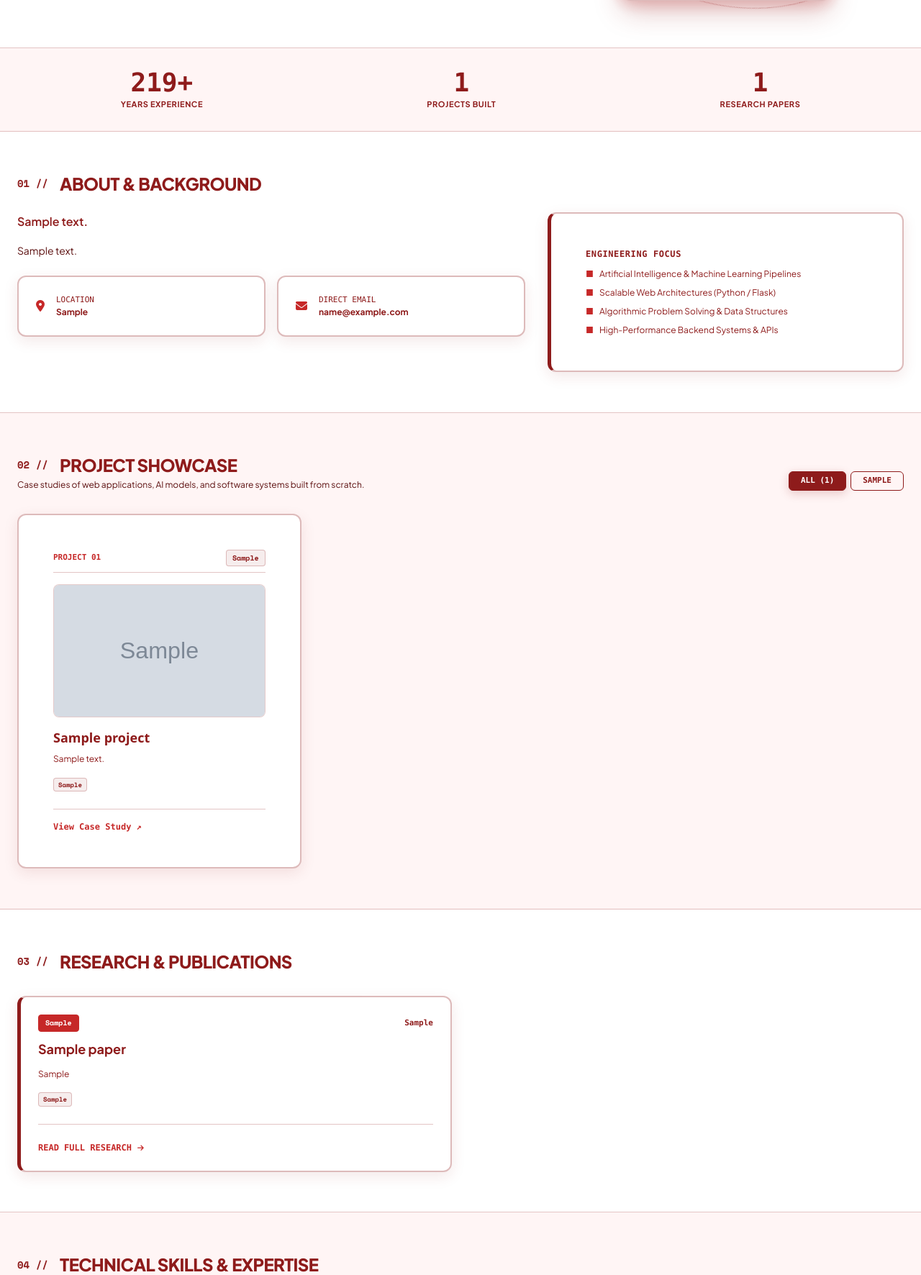
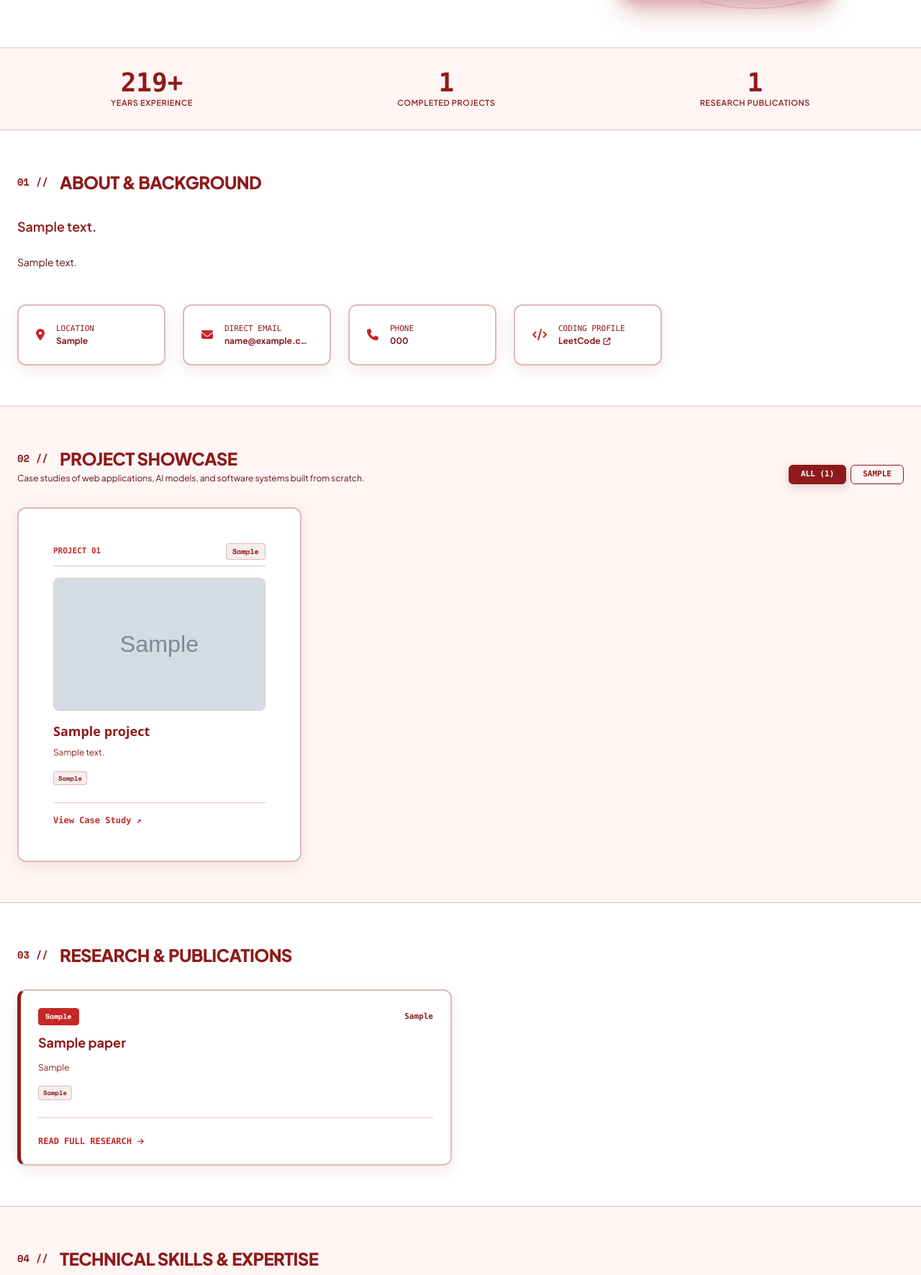
Before and after one commit to mestermain/Personal, a Flask app: page / in a window 1280 px wide. Shown: the part 505-2277 px from the top of the page at 72% size. Run offline with Flask 3, Linux system fonts and the light colour scheme; tables that the repository leaves empty hold one stand-in row (values such as "Sample post"); grey boxes marked "Sample" are stand-in pictures; some libraries are stand-ins or nearby versions.

Commit message:
Sync Supabase database, remove Engineering Focus card, add Google Drive image converter

```diff
--- a/app.py
+++ b/app.py
@@ -8,6 +8,7 @@ from sqlalchemy.engine import Engine
 from routes import main_bp
 from auth import auth_bp
 from admin import admin_bp
+from utils import convert_gdrive_url
 
 import urllib.parse
 
@@ -59,8 +60,14 @@ def create_app():
 
     # Database Configuration (PostgreSQL / Supabase in Production, SQLite in Development)
     raw_db_url = os.environ.get('DATABASE_URL')
+    engine_options = {
+        'pool_pre_ping': True,
+        'pool_recycle': 280,
+    }
     if raw_db_url:
         db_url = sanitize_database_url(raw_db_url)
+        if 'psycopg' in db_url:
+            engine_options['connect_args'] = {'prepare_threshold': None}
     else:
         db_path = os.path.join(app.root_path, 'instance', 'personal_web.db')
         os.makedirs(os.path.dirname(db_path), exist_ok=True)
@@ -68,11 +75,7 @@ def create_app():
 
     app.config['SQLALCHEMY_DATABASE_URI'] = db_url
     app.config['SQLALCHEMY_TRACK_MODIFICATIONS'] = False
-
-    app.config['SQLALCHEMY_ENGINE_OPTIONS'] = {
-        'pool_pre_ping': True,
-        'pool_recycle': 280,
-    }
+    app.config['SQLALCHEMY_ENGINE_OPTIONS'] = engine_options
 
     # Maximum upload size (16MB)
     app.config['MAX_CONTENT_LENGTH'] = 16 * 1024 * 1024
@@ -94,6 +97,11 @@ def create_app():
     app.register_blueprint(auth_bp)
     app.register_blueprint(admin_bp)
 
+    # Register Custom Template Filters
+    @app.template_filter('gdrive_url')
+    def gdrive_url_filter(url):
+        return convert_gdrive_url(url)
+
     # Register Custom Error Handlers
     @app.errorhandler(404)
     def page_not_found(e):
--- a/templates/admin/profile.html
+++ b/templates/admin/profile.html
@@ -56,14 +56,15 @@
             <div class="grid grid-cols-1 md:grid-cols-12 gap-6 items-center">
                 <div class="md:col-span-3 flex justify-center">
                     <div class="hero-avatar-box w-28 h-28">
-                        <img src="{{ profile.avatar_url }}" alt="Profile Avatar" class="w-full h-full object-cover">
+                        <img src="{{ profile.avatar_url | gdrive_url }}" alt="Profile Avatar" class="w-full h-full object-cover">
                     </div>
                 </div>
 
                 <div class="md:col-span-9 space-y-4">
                     <div>
                         <label for="avatar_url" class="form-label-pro">Avatar Image URL</label>
-                        <input type="text" id="avatar_url" name="avatar_url" value="{{ profile.avatar_url }}" class="form-input-pro" placeholder="https://images.unsplash.com/... or /static/uploads/...">
+                        <input type="text" id="avatar_url" name="avatar_url" value="{{ profile.avatar_url }}" class="form-input-pro" placeholder="Paste image link or Google Drive link (https://drive.google.com/...)">
+                        <p class="text-[11px] text-[#C62828] font-mono mt-1"><i class="fab fa-google-drive me-1"></i> Google Drive share links supported! Copy & paste your Google Drive link here.</p>
                     </div>
 
                     <div>
--- a/templates/index.html
+++ b/templates/index.html
@@ -65,7 +65,7 @@
 
                     <div class="hero-avatar-box-theme w-64 sm:w-72">
                         <div class="w-full h-72 sm:h-80 overflow-hidden rounded-lg">
-                            <img src="{{ profile.avatar_url }}" alt="{{ profile.full_name }}" class="w-full h-full object-cover">
+                            <img src="{{ profile.avatar_url | gdrive_url }}" alt="{{ profile.full_name }}" class="w-full h-full object-cover">
                         </div>
                         <div class="p-2.5 bg-theme-card text-theme-title border-t border-theme-subtle flex items-center justify-between text-xs font-mono rounded-b-lg">
                             <span class="font-bold">{{ profile.full_name }}</span>
@@ -88,21 +88,21 @@
             {% if profile.years_experience > 0 %}
             <div class="p-1">
                 <div class="text-2xl sm:text-4xl font-extrabold text-theme-primary font-mono">{{ profile.years_experience }}+</div>
-                <div class="text-[11px] text-theme-primary mt-0.5 font-bold uppercase tracking-wider">Years Experience</div>
+                <div class="text-[11px] text-theme-muted uppercase tracking-wider font-semibold">Years Experience</div>
             </div>
             {% endif %}
 
             {% if projects_count > 0 %}
             <div class="p-1">
                 <div class="text-2xl sm:text-4xl font-extrabold text-theme-primary font-mono">{{ projects_count }}</div>
-                <div class="text-[11px] text-theme-primary mt-0.5 font-bold uppercase tracking-wider">Projects Built</div>
+                <div class="text-[11px] text-theme-muted uppercase tracking-wider font-semibold">Completed Projects</div>
             </div>
             {% endif %}
 
             {% if research_count > 0 %}
             <div class="p-1">
                 <div class="text-2xl sm:text-4xl font-extrabold text-theme-primary font-mono">{{ research_count }}</div>
-                <div class="text-[11px] text-theme-primary mt-0.5 font-bold uppercase tracking-wider">Research Papers</div>
+                <div class="text-[11px] text-theme-muted uppercase tracking-wider font-semibold">Research Publications</div>
             </div>
             {% endif %}
 
@@ -111,25 +111,24 @@
 </section>
 {% endif %}
 
-<!-- ABOUT SECTION -->
-<section id="about" class="py-10 sm:py-14 bg-theme-primary border-b border-theme-subtle">
+<!-- ABOUT / BIO SECTION -->
+<section id="about" class="py-10 sm:py-14 bg-theme-base border-b border-theme-subtle">
     <div class="max-w-7xl mx-auto px-4 sm:px-6 lg:px-8">
 
-        <div class="flex items-center gap-3 mb-6">
+        <div class="flex items-center gap-3 mb-6 sm:mb-8">
             <span class="section-num">01 //</span>
             <h2 class="text-xl sm:text-2xl font-extrabold text-theme-primary uppercase tracking-tight">About & Background</h2>
         </div>
 
-        <div class="grid grid-cols-1 lg:grid-cols-12 gap-8">
-            <div class="lg:col-span-7 space-y-4">
-                <p class="text-base text-theme-primary font-semibold leading-relaxed">
+        <div class="space-y-6 max-w-4xl">
+            <p class="text-base sm:text-lg text-theme-primary font-semibold leading-relaxed">
                 {{ profile.about_summary }}
             </p>
             <p class="text-theme-secondary leading-relaxed text-sm">
                 {{ profile.about_detailed }}
             </p>
 
-                <div class="grid grid-cols-1 sm:grid-cols-2 gap-3 pt-2">
+            <div class="grid grid-cols-1 sm:grid-cols-2 md:grid-cols-4 gap-4 pt-4">
                 <div class="card-editorial p-4 flex items-center gap-3">
                     <i class="fas fa-location-dot text-[#C62828] text-base"></i>
                     <div>
@@ -140,24 +139,33 @@
 
                 <div class="card-editorial p-4 flex items-center gap-3">
                     <i class="fas fa-envelope text-[#C62828] text-base"></i>
-                        <div>
+                    <div class="overflow-hidden">
                         <div class="text-[11px] text-theme-muted font-mono uppercase">Direct Email</div>
-                            <div class="text-xs font-bold text-theme-title">{{ profile.email }}</div>
-                        </div>
-                    </div>
+                        <div class="text-xs font-bold text-theme-title truncate" title="{{ profile.email }}">{{ profile.email }}</div>
                     </div>
                 </div>
 
-            <div class="lg:col-span-5">
-                <div class="card-editorial p-5 sm:p-6 work-card-accent space-y-3">
-                    <h4 class="text-xs font-bold text-theme-title uppercase tracking-wider font-mono">Engineering Focus</h4>
-                    <ul class="space-y-2.5 text-xs text-theme-body">
-                        <li class="flex items-start gap-2"><span class="text-[#C62828] font-bold">■</span> Artificial Intelligence & Machine Learning Pipelines</li>
-                        <li class="flex items-start gap-2"><span class="text-[#C62828] font-bold">■</span> Scalable Web Architectures (Python / Flask)</li>
-                        <li class="flex items-start gap-2"><span class="text-[#C62828] font-bold">■</span> Algorithmic Problem Solving & Data Structures</li>
-                        <li class="flex items-start gap-2"><span class="text-[#C62828] font-bold">■</span> High-Performance Backend Systems & APIs</li>
-                    </ul>
+                {% if profile.phone %}
+                <div class="card-editorial p-4 flex items-center gap-3">
+                    <i class="fas fa-phone text-[#C62828] text-base"></i>
+                    <div>
+                        <div class="text-[11px] text-theme-muted font-mono uppercase">Phone</div>
+                        <div class="text-xs font-bold text-theme-title">{{ profile.phone }}</div>
                     </div>
+                </div>
+                {% endif %}
+
+                {% if profile.leetcode_url %}
+                <a href="{{ profile.leetcode_url }}" target="_blank" class="card-editorial p-4 flex items-center gap-3 text-decoration-none group hover:border-[#C62828] transition-colors">
+                    <i class="fas fa-code text-[#C62828] text-base"></i>
+                    <div>
+                        <div class="text-[11px] text-theme-muted font-mono uppercase">Coding Profile</div>
+                        <div class="text-xs font-bold text-theme-title group-hover:text-[#C62828] transition-colors flex items-center gap-1">
+                            LeetCode <i class="fas fa-arrow-up-right-from-square text-[10px]"></i>
+                        </div>
+                    </div>
+                </a>
+                {% endif %}
             </div>
         </div>
     </div>
@@ -204,7 +212,7 @@
 
                             <!-- Thumbnail Image -->
                             <div class="project-img-frame">
-                                <img src="{{ project.image_url }}" alt="{{ project.title }}" loading="lazy">
+                                <img src="{{ project.image_url | gdrive_url }}" alt="{{ project.title }}" loading="lazy">
                             </div>
 
                             <!-- Title & Short Description -->
--- a/templates/project_detail.html
+++ b/templates/project_detail.html
@@ -51,7 +51,7 @@
 
             <!-- Banner Image -->
             <div class="project-img-frame max-h-[480px]">
-                <img src="{{ project.image_url }}" alt="{{ project.title }}" class="w-full h-full object-cover">
+                <img src="{{ project.image_url | gdrive_url }}" alt="{{ project.title }}" class="w-full h-full object-cover">
             </div>
 
             <!-- Content & Tech Stack Grid -->
--- /dev/null
+++ b/utils.py
@@ -0,0 +1,35 @@
+import re
+
+def convert_gdrive_url(url):
+    """
+    Transforms any shareable Google Drive link into a direct CDN image link.
+    Supports formats:
+    - https://drive.google.com/file/d/FILE_ID/view?usp=sharing
+    - https://drive.google.com/open?id=FILE_ID
+    - https://drive.google.com/uc?id=FILE_ID
+    - https://docs.google.com/uc?id=FILE_ID
+    Returns: https://lh3.googleusercontent.com/d/FILE_ID
+    """
+    if not url or not isinstance(url, str):
+        return url
+    url = url.strip()
+
+    # Format 1: /file/d/FILE_ID
+    match_file = re.search(r'drive\.google\.com/file/d/([a-zA-Z0-9_-]+)', url)
+    if match_file:
+        file_id = match_file.group(1)
+        return f"https://lh3.googleusercontent.com/d/{file_id}"
+
+    # Format 2: ?id=FILE_ID or &id=FILE_ID
+    match_id = re.search(r'drive\.google\.com/.*[?&]id=([a-zA-Z0-9_-]+)', url)
+    if match_id:
+        file_id = match_id.group(1)
+        return f"https://lh3.googleusercontent.com/d/{file_id}"
+
+    # Format 3: docs.google.com
+    match_docs = re.search(r'docs\.google\.com/.*[?&]id=([a-zA-Z0-9_-]+)', url)
+    if match_docs:
+        file_id = match_docs.group(1)
+        return f"https://lh3.googleusercontent.com/d/{file_id}"
+
+    return url
```
Also changed, not shown: admin.py (+4 -3 lines), migrate_to_supabase.py (+12 -2 lines), templates/admin/project_form.html (+4 -3 lines), instance/personal_web.db. Lines whose indentation alone changed are shown as unchanged.
